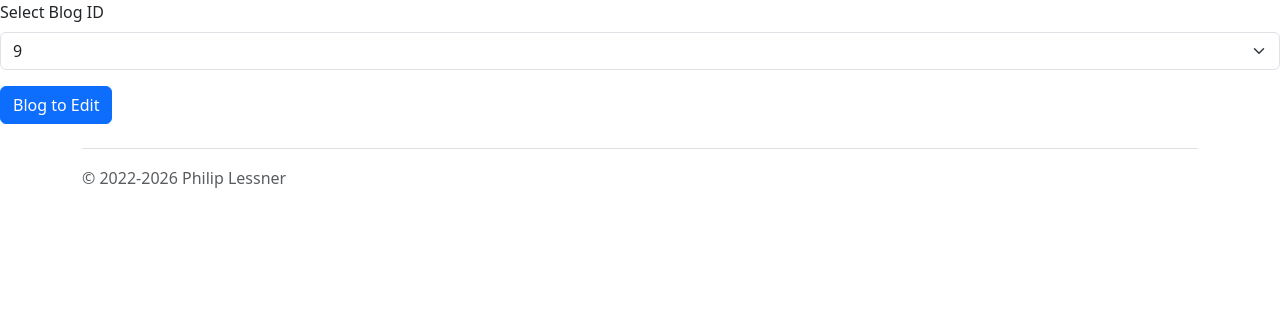
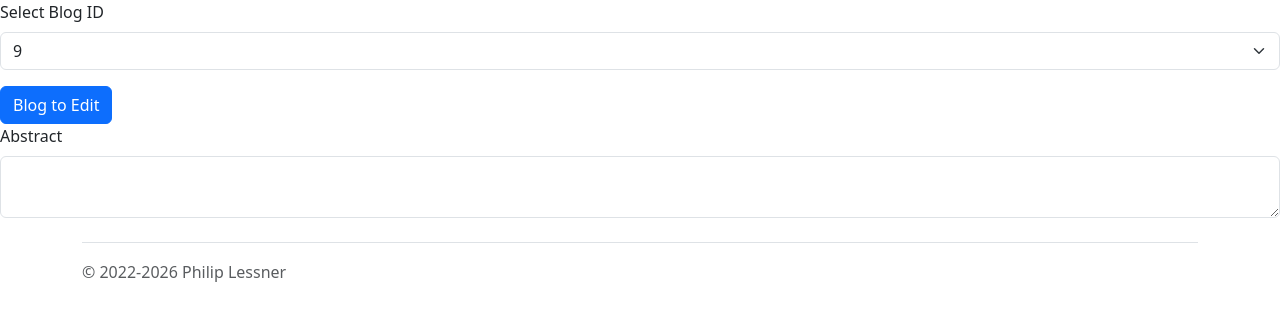
Before and after one commit to philiplessner/website, a Flask app: page /blogedit in a window 1280 px wide. Shown: the part 56-377 px from the top of the page. Run offline with Flask 3, Linux system fonts and the light colour scheme; a user stored in the database is signed in.

Commit message:
Continue to work on blog edit form.

```diff
--- a/app/admin.py
+++ b/app/admin.py
@@ -82,15 +82,21 @@ def profile():
     template_data = {'blogs': blogs}
     return render_template('profile.html', **template_data)
 
-@admin.route('/blogedit')
+@admin.route('/blogedit', methods=['GET', 'POST'])
 def blog_edit():
     if not current_user.is_authenticated:
         return redirect(url_for('admin.login'))
     form = BlogEditForm()
-    stmt = (db.select(Blog.id)
-                      .select_from(Blog)
-                      .order_by(Blog.date.desc()))
-    blogs = db.session.execute(stmt).all()
-    blog_ids = [t[0] for t in blogs]
-    form.blogid.choices = blog_ids
-    return render_template('blogedit.html', form=form)
+    if (request.method == 'GET'):
+        stmt = (db.select(Blog.id)
+                        .select_from(Blog)
+                        .order_by(Blog.date.desc()))
+        blogs = db.session.execute(stmt).all()
+        blog_ids = [t[0] for t in blogs]
+        form.blogid.choices = blog_ids
+        return render_template('blogedit.html', form=form)
+    if form.validate_on_submit:
+        stmt = db.select(Blog).where(Blog.id == form.blogid.data)
+        blog = db.session.scalars(stmt).first()
+        form.blogabstract.data = blog.abstract
+        return render_template('blogedit.html', form=form)
--- a/app/forms.py
+++ b/app/forms.py
@@ -1,5 +1,5 @@
 from flask_wtf import FlaskForm
-from wtforms import StringField, PasswordField, BooleanField, SubmitField, SelectField
+from wtforms import StringField, PasswordField, BooleanField, SubmitField, SelectField, TextAreaField
 from wtforms.validators import DataRequired, EqualTo
 
 
@@ -19,5 +19,6 @@ class SignupForm(FlaskForm):
 
 
 class BlogEditForm(FlaskForm):
-    blogid = SelectField('Select Blog ID')
+    blogid = SelectField('Select Blog ID', validators=[DataRequired(message='Must Select a Blog')])
+    blogabstract =  TextAreaField('Abstract', validators=[DataRequired(message='Abstract is Required')])
     submit = SubmitField('Blog to Edit')
--- a/app/templates/blogedit.html
+++ b/app/templates/blogedit.html
@@ -1,12 +1,16 @@
 {% extends "base.html" %}
 {% block content %}
 
-<form method="POST" action="/login" novalidate>
+<form method="POST" action="/blogedit" novalidate>
     {{ form.hidden_tag() }}
     <div class="mb-3">
         {{ form.blogid.label(class='form-label') }}<br>
         {{ form.blogid(class='form-select') }}
     </div>
     {{ form.submit(class="btn btn-primary") }}
+    <div class="mb-3">
+        {{ form.blogabstract.label(class='form-label') }}<br>
+        {{ form.blogabstract(class='form-control') }}
+    </div>
 </form>
 {% endblock %}
```
